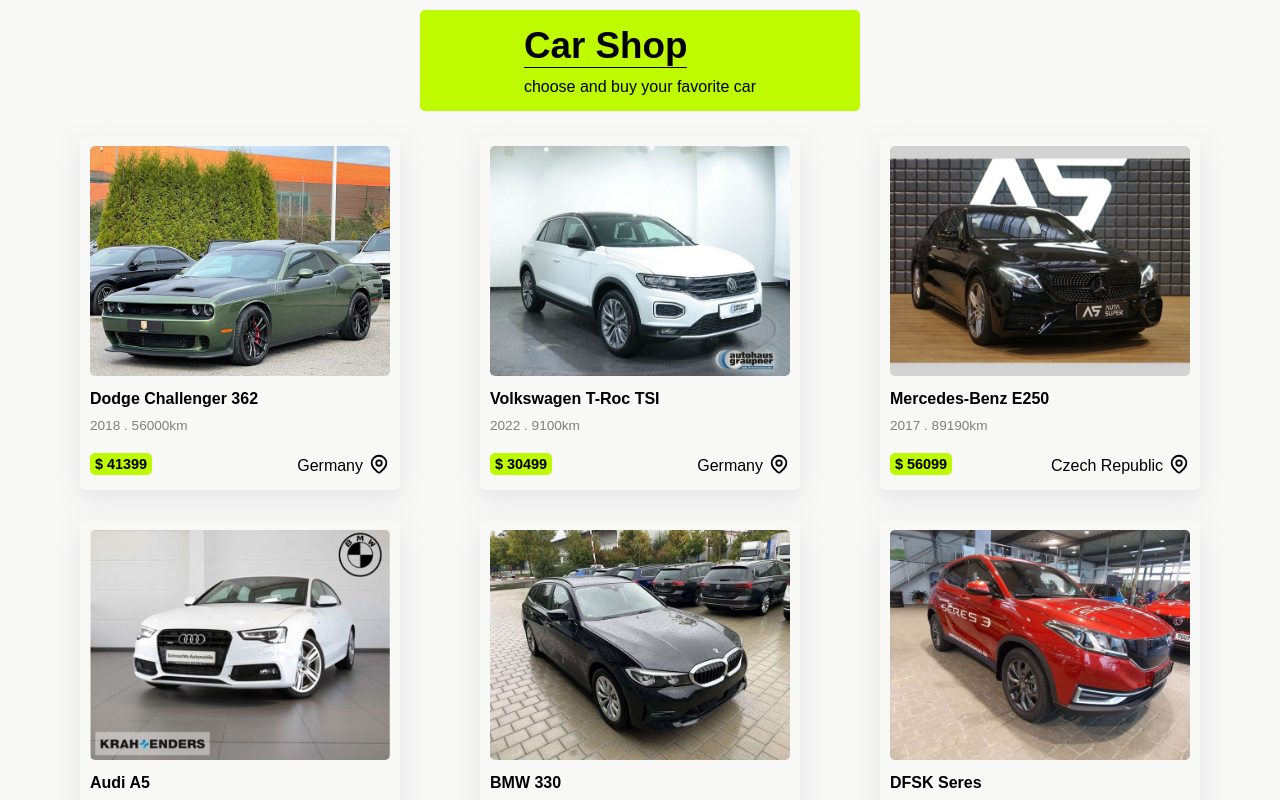
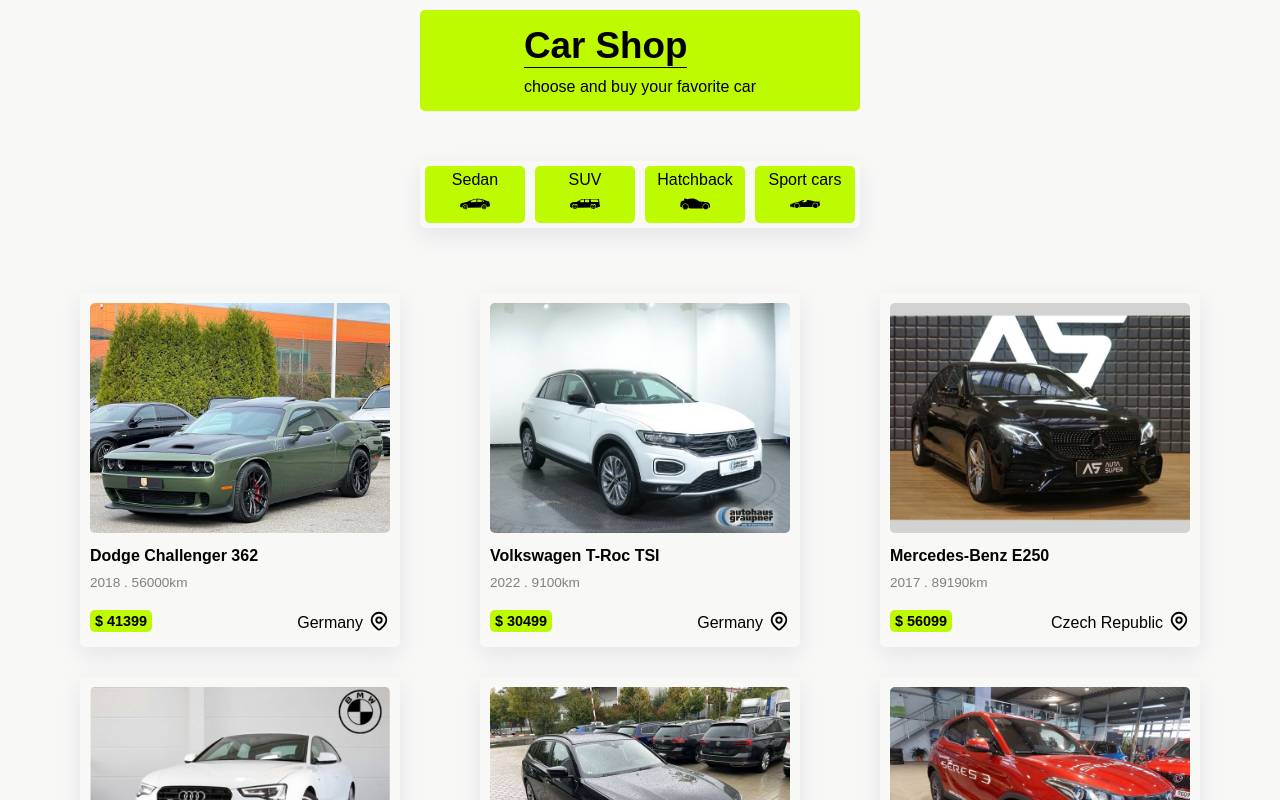
Before and after one commit to aqorbani/carshop, a Next.js app: page /cars in a window 1280 px wide. Shown: the top 800 px of the page. Built offline with nearby package versions, Linux system fonts and the light colour scheme.

Commit message:
create categories module

```diff
--- /dev/null
+++ b/components/modules/Categories.js
@@ -0,0 +1,37 @@
+import Link from "next/link";
+import styles from "./Categories.module.css";
+import Sedan from "../icons/Sedan";
+import Suv from "../icons/Suv";
+import Hatchback from "../icons/Hatchback";
+import Sport from "../icons/Sport";
+
+export default function Categories() {
+  return (
+    <div className={styles.container}>
+      <Link href="/categories/sedan">
+        <div>
+          <p>Sedan</p>
+          <Sedan />
+        </div>
+      </Link>
+      <Link href="/categories/suv">
+        <div>
+          <p>SUV</p>
+          <Suv />
+        </div>
+      </Link>
+      <Link href="/categories/hatchback">
+        <div>
+          <p>Hatchback</p>
+          <Hatchback />
+        </div>
+      </Link>
+      <Link href="/categories/sport">
+        <div>
+          <p>Sport cars</p>
+          <Sport />
+        </div>
+      </Link>
+    </div>
+  );
+}
--- /dev/null
+++ b/components/modules/Categories.module.css
@@ -0,0 +1,30 @@
+.container {
+  box-shadow: rgba(149, 157, 165, 0.2) 0px 8px 24px;
+  width: fit-content;
+  margin: 50px auto;
+  display: flex;
+  justify-content: space-between;
+  align-items: center;
+  border-radius: 5px;
+}
+
+.container div {
+  text-align: center;
+  margin: 5px;
+  background-color: #befa00;
+  padding: 5px;
+  padding-bottom: 0;
+  border-radius: 5px;
+  width: 100px;
+}
+
+@media (max-width: 600px) {
+  .container {
+    width: 320px;
+    flex-wrap: wrap;
+  }
+
+  .container div {
+    width: 150px;
+  }
+}
--- a/pages/cars/index.js
+++ b/pages/cars/index.js
@@ -1,9 +1,11 @@
+import Categories from "@/components/modules/Categories";
 import CarsPage from "@/components/templates/CarsPage";
 import carsData from "@/data/carsData";
 
 export default function Cars() {
   return (
     <div>
+      <Categories />
       <CarsPage data={carsData} />
     </div>
   );
```
